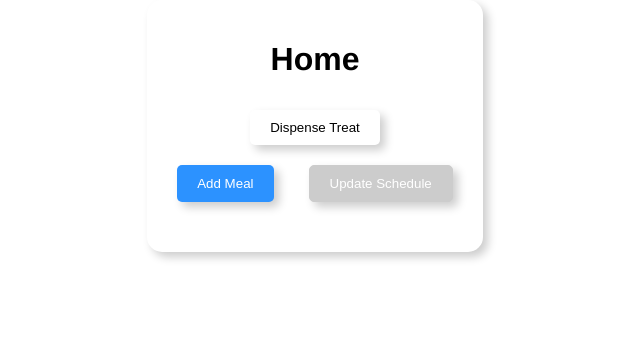
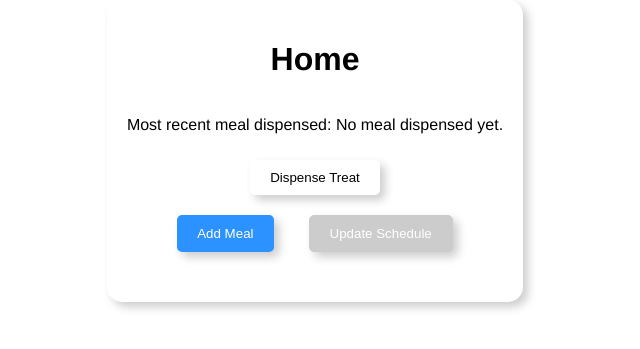
Before and after one commit to SamTheil/RPI_Dog_Feeder, a Flask app: page / in a window 1280 px wide. Shown: the part 180-529 px from the top of the page, without its empty margins (325-965 px from the left). Run offline with Flask 3, Linux system fonts and the light colour scheme; parts of the project's set-up code (start-up, migrations or seed data) failed here and were passed over.

Commit message:
most recent meal alert on home page

```diff
--- a/app.py
+++ b/app.py
@@ -68,7 +68,8 @@ def schedule_meals():
 def home():
     data = read_data()
     meals = data.get('meals', [])
-    return render_template('index.html', meals=meals)
+    recent_meal = data.get('recent_meal', 'No meal dispensed yet.')
+    return render_template('index.html', meals=meals, recent_meal=recent_meal)
 
 @app.route('/wifi')
 def wifi_settings():
@@ -165,7 +166,11 @@ def test_servo_range():
 
 @app.route('/dispense_treat', methods=['POST'])
 def dispense_treat():
-    dispenser.dispense_treat(get_food_angle, dispense_food_angle)
+    # Dispense treat logic here...
+    data = read_data()
+    data['recent_meal'] = 'Treat dispensed at ' + datetime.now().strftime('%Y-%m-%d %H:%M:%S')
+    write_data(data)
+    return jsonify({'message': 'Treat dispensed'})
 
 @app.route('/change_mdns', methods=['POST'])
 def change_mdns():
--- a/data_template.json
+++ b/data_template.json
@@ -1,5 +1,7 @@
 {
-  "food_dispense_angle": 0,
+  "meals": [],
   "food_retrieve_angle": 0,
-  "meals": []
+  "food_dispense_angle": 1,
+  "swipe_count": 10,
+  "recent_meal": "No meal dispensed yet."
 }
--- a/templates/index.html
+++ b/templates/index.html
@@ -145,6 +145,7 @@
     <div class="centered-container">
         <div id="menu">
             <h1>Home</h1>
+            <p>Most recent meal dispensed: {{ recent_meal }}</p>
             <button id="dispense_treat">Dispense Treat</button>
             <div id="banner-container"></div>
             <div class="button-group">
```
